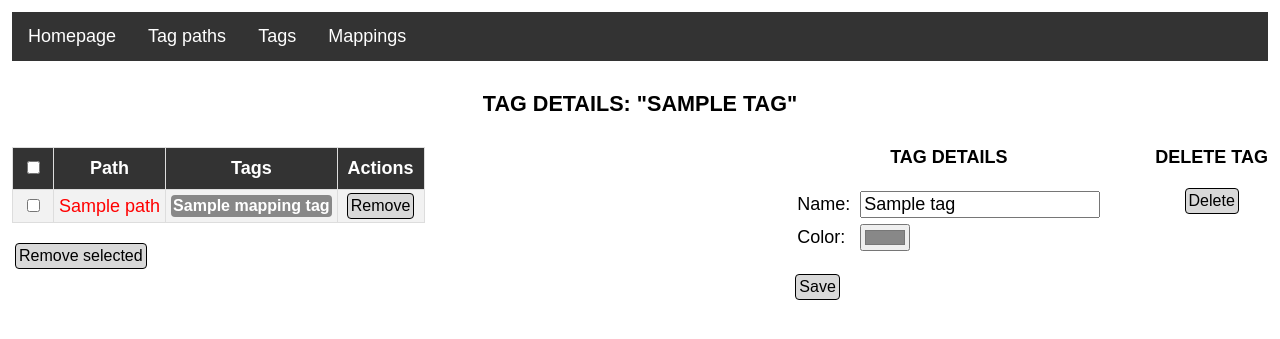
After one commit to dsardelic/Tagger, a Django app: template pathtagger/templates/pathtagger/tag_details.html in a window 1280 px wide. The commit adds this page. Shown: the top 339 px of the page. Run offline with Django 3.2, Linux system fonts and the light colour scheme; the template is opened without the code that fills it: most values are stand-ins (such as "Sample title", 1, 10 or a date in 2020).

Commit message:
Implemented working with tag details. Various bugfixes and refactoring.

```diff
--- a/pathtagger/static/pathtagger/css/style.css
+++ b/pathtagger/static/pathtagger/css/style.css
@@ -114,12 +114,33 @@ button, input[type="button"], input[type="submit"] {
     display: inline-block;
     margin: 0px 3px;
     cursor: pointer;
+    color: black;
 }
 
-input[type="submit"].tag {
+input[type="text"] {
+    font-size: inherit;
+}
+
+a.tag, a.button {
+    background-color: #d9d9d9;
+    border-radius: 4px;
+    display: inline-block;
+    font-size: medium;
+    text-align: center;
+    text-decoration: none;
+}
+
+a.tag {
+    border: none;
+    color: white;
     font-weight: bold;
-    color: white;
     margin: 0px;
-    padding: 0px 2px;
-    border: none;
+    padding: 2px;
 }
+
+a.button {
+    border: 1px solid black;
+    color: black;
+    margin: 0px 3px;
+    padding: 3px;
+}
--- /dev/null
+++ b/pathtagger/templates/pathtagger/tag_details.html
@@ -0,0 +1,78 @@
+{% extends 'pathtagger/base.html' %}
+{% block head_title %} Tagger - Tag details: "{{ tag.name }}" {% endblock %}
+{% block content_title %} Tag details: "{{ tag.name }}" {% endblock %}
+{% block content %}
+<div class="left">
+    {% if mappings %}
+        <form id="removeFromMappingsForm" action="{% url 'pathtagger:remove_tag_from_mappings' %}" method="POST"></form>
+        <table style="margin-bottom:20px;">
+            <tr>
+                <th><input type="checkbox" onclick="toggle_all_checkboxes(this, 'mapping_id');"></th>
+                <th>Path</th>
+                <th>Tags</th>
+                <th>Actions</th>
+            </tr>
+            {% for mapping in mappings|dictsort:'path' %}
+                <tr>
+                    <td>
+                        <input form="removeFromMappingsForm" type="checkbox" name="mapping_id" value="{{ mapping.doc_id }}"/>
+                    </td>
+                    <td {% if not mapping.path_exists %} class="nonexistent-path" title="Nonexistent path" {% endif %} style="text-align:left;">
+                        {% if mapping.path_is_folder %}
+                            <a href="{% url 'pathtagger:path_details' path=mapping.path %}">{{ mapping.path }}</a>
+                        {% else %}
+                            {{ mapping.path }}
+                        {% endif %}
+                    </td>
+                    <td style="text-align:left;">
+                        {% for mapping_tag in mapping.tags|dictsort:'name' %}
+                            <a class="tag" style="background-color:{{ mapping_tag.color }}" href="{% url 'pathtagger:tag_details' tag_id=mapping_tag.doc_id %}">{{ mapping_tag.name }}</a>
+                        {% endfor %}
+                    </td>
+                    <td style='white-space: nowrap'>
+                        <form id="removeFromMapping_{{ mapping.doc_id }}_Form" action="{% url 'pathtagger:remove_tag_from_mappings' %}" method="POST" style="display:inline-block;">
+                            <input form="removeFromMapping_{{ mapping.doc_id }}_Form" type="hidden" name="csrfmiddlewaretoken" value="{{ csrf_token }}"/>
+                            <input form="removeFromMapping_{{ mapping.doc_id }}_Form" type="hidden" name="tag_id" value="{{ tag.doc_id }}"/>
+                            <input form="removeFromMapping_{{ mapping.doc_id }}_Form" type="hidden" name="mapping_id" value="{{ mapping.doc_id }}"/>
+                            <input form="removeFromMapping_{{ mapping.doc_id }}_Form" type="submit" value="Remove"/>
+                        </form>
+                    </td>
+                </tr>
+            {% endfor %}
+        </table>
+        <input form="removeFromMappingsForm" type="hidden" name="csrfmiddlewaretoken" value="{{ csrf_token }}"/>
+        <input form="removeFromMappingsForm" type="hidden" name="tag_id" value="{{ tag.doc_id }}"/>
+        <input form="removeFromMappingsForm" type="submit" value="Remove selected"/>
+    {% else %}
+        There are currently no paths with this tag.
+    {% endif %}
+</div>
+<div class="right">
+    <div class="div-title">DELETE TAG</div>
+    <form id="TagDeleteForm" action="{% url 'pathtagger:delete_tags' %}" method="POST">
+        <input form="TagDeleteForm" type="hidden" name="csrfmiddlewaretoken" value="{{ csrf_token }}"/>
+        <input form="TagDeleteForm" type="hidden" name="tag_id" value="{{ tag.doc_id }}"/>
+        <div align="center">
+            <input form="TagDeleteForm" type="submit" value="Delete"/>
+        </div>
+    </form>
+</div>
+<div class="right" style="margin-right:50px;">
+    <div class="div-title">TAG DETAILS</div>
+    <form id="TagEditForm" method="POST">
+        <table class="invisible" style="margin-bottom:20px;">
+            <tr>
+                <td style="text-align:left;">Name: </td>
+                <td style="text-align:left;"><input form="TagEditForm" type="text" name="name" value="{{ tag.name }}"/></td>
+            </tr>
+            <tr>
+                <td style="text-align:left;">Color:</td>
+                <td style="text-align:left;"><input form="TagEditForm" type="color" name="color" value="{{ tag.color }}"/></td>
+            </tr>
+        </table>
+        <input form="TagEditForm" type="hidden" name="csrfmiddlewaretoken" value="{{ csrf_token }}"/>
+        <input form="TagEditForm" type="hidden" name="tag_id" value="{{ tag.doc_id }}"/>
+        <input form="TagEditForm" type="submit" value="Save"/>
+    </form>
+</div>
+{% endblock %}
```
Also changed, not shown: pathtagger/db_operations.py (+45 -12 lines), pathtagger/templates/pathtagger/tags_list.html (+6 -10 lines), pathtagger/views.py (+44 -11 lines).
